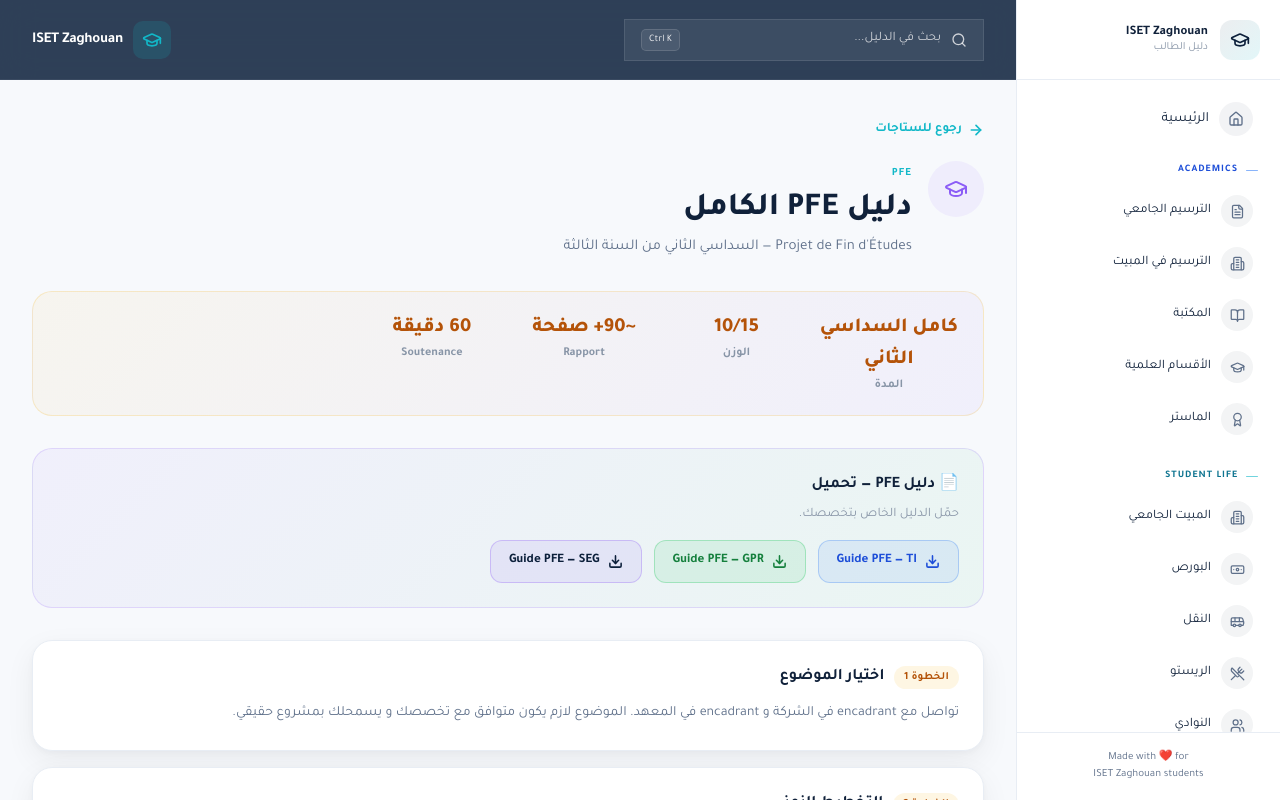
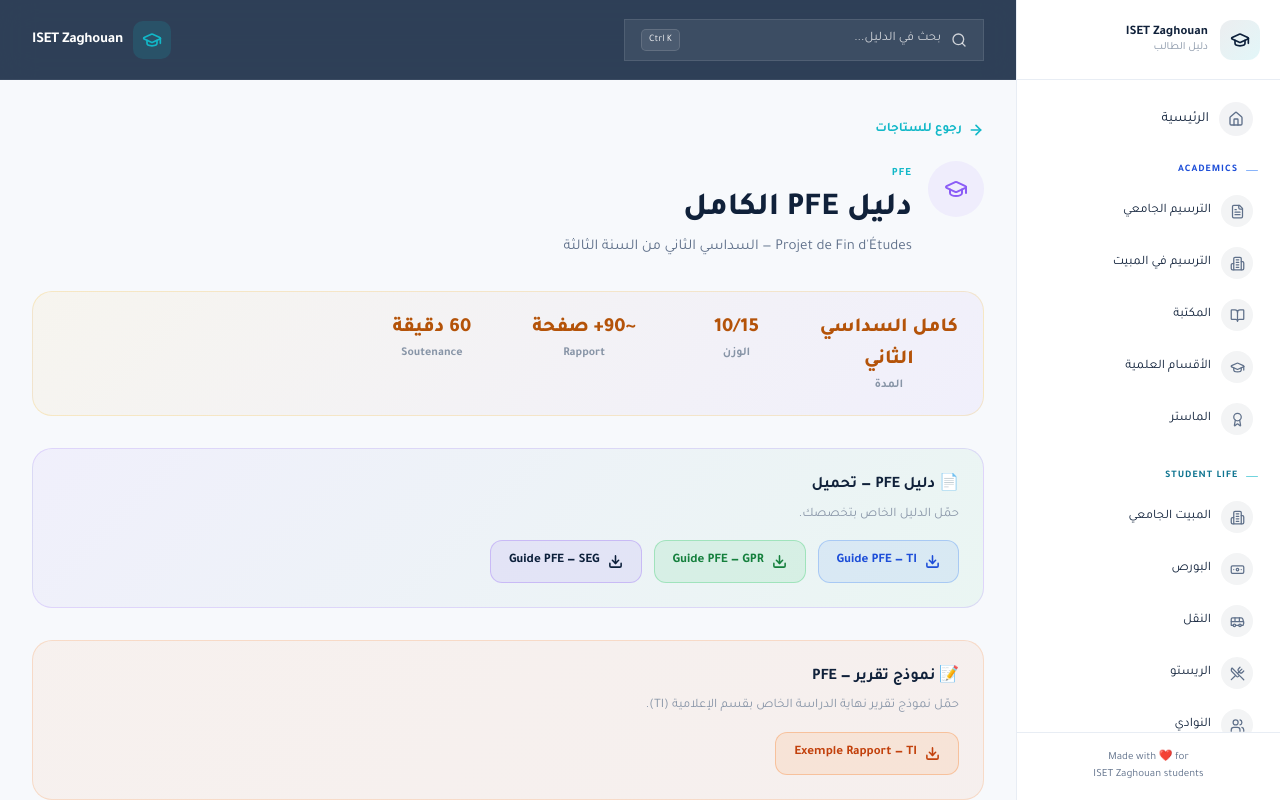
Before and after one commit to jozefelmanga/iset-zaghouan-hub, a Next.js app: page /stages/pfe in a window 1280 px wide. Shown: the top 800 px of the page. Built offline with nearby package versions, Linux system fonts and the light colour scheme; no server answers.

Commit message:
Refactor code structure for improved readability and maintainability

```diff
--- a/src/app/stages/pfe/page.tsx
+++ b/src/app/stages/pfe/page.tsx
@@ -147,6 +147,47 @@ export default function PfePage() {
         </div>
       </MotionReveal>
 
+      <MotionReveal delay={0.2}>
+        <div
+          style={{
+            marginBottom: "32px",
+            padding: "24px",
+            borderRadius: "20px",
+            background: "linear-gradient(135deg, rgba(249,115,22,0.06), rgba(234,88,12,0.06))",
+            border: "1px solid rgba(249,115,22,0.18)",
+          }}
+        >
+          <h3 style={{ fontWeight: 700, fontSize: "16px", color: "var(--color-text)", marginBottom: "6px" }}>
+            📝 نموذج تقرير — PFE
+          </h3>
+          <p style={{ fontSize: "13px", color: "var(--color-text-muted)", marginBottom: "16px", lineHeight: 1.5 }}>
+            حمّل نموذج تقرير نهاية الدراسة الخاص بقسم الإعلامية (TI).
+          </p>
+          <div style={{ display: "flex", flexWrap: "wrap", gap: "12px" }}>
+            <a
+              href="/documents/stages/pfe/rapport%20exemple.docx"
+              download
+              style={{
+                display: "inline-flex",
+                alignItems: "center",
+                gap: "8px",
+                padding: "10px 18px",
+                borderRadius: "12px",
+                background: "rgba(249,115,22,0.1)",
+                border: "1px solid rgba(249,115,22,0.3)",
+                color: "#c2410c",
+                fontWeight: 700,
+                fontSize: "13px",
+                textDecoration: "none",
+              }}
+            >
+              <Download size={15} strokeWidth={2.5} />
+              Exemple Rapport — TI
+            </a>
+          </div>
+        </div>
+      </MotionReveal>
+
       <div style={{ display: "flex", flexDirection: "column", gap: "16px", marginBottom: "32px" }}>
         {pfeGuide.sections.map((section, i) => (
           <MotionReveal key={section.title} delay={0.25 + i * 0.08}>
```
Also changed, not shown: 1 other file (tests, documents, lock files or other folders).
